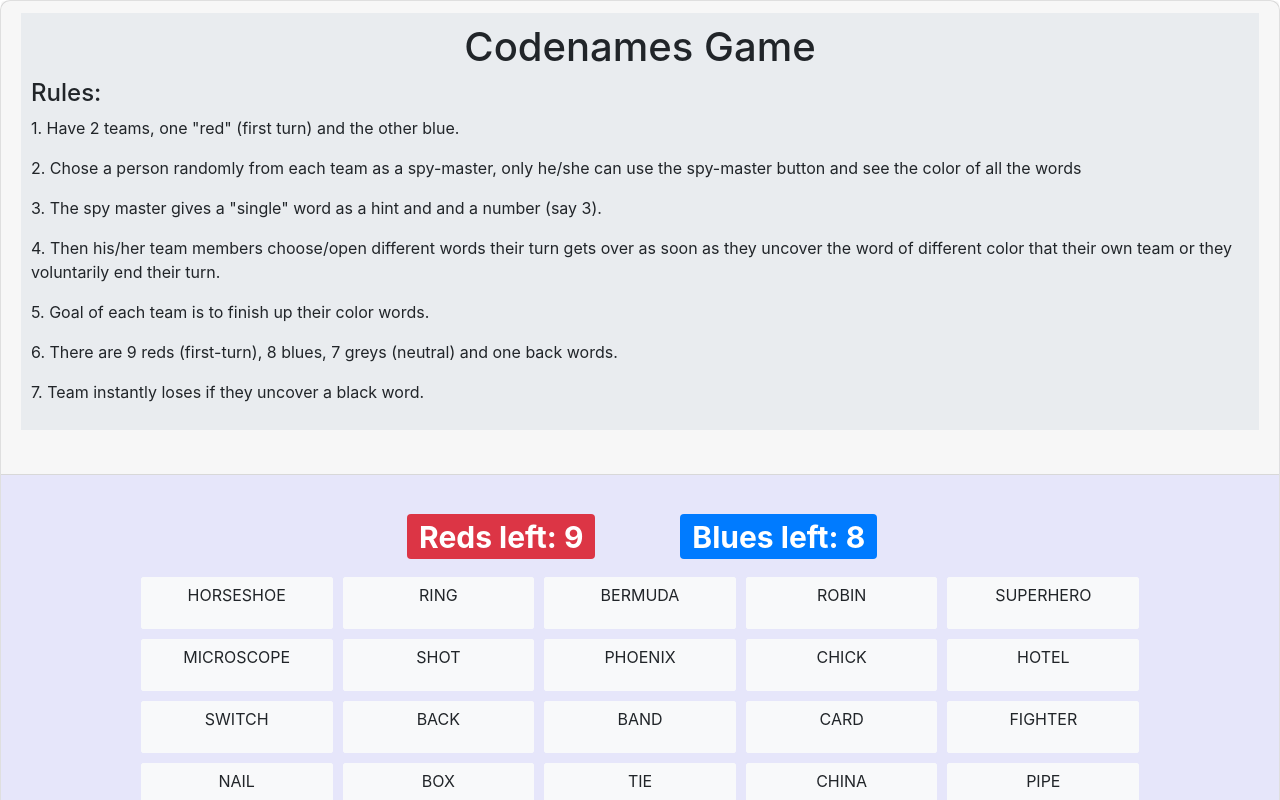
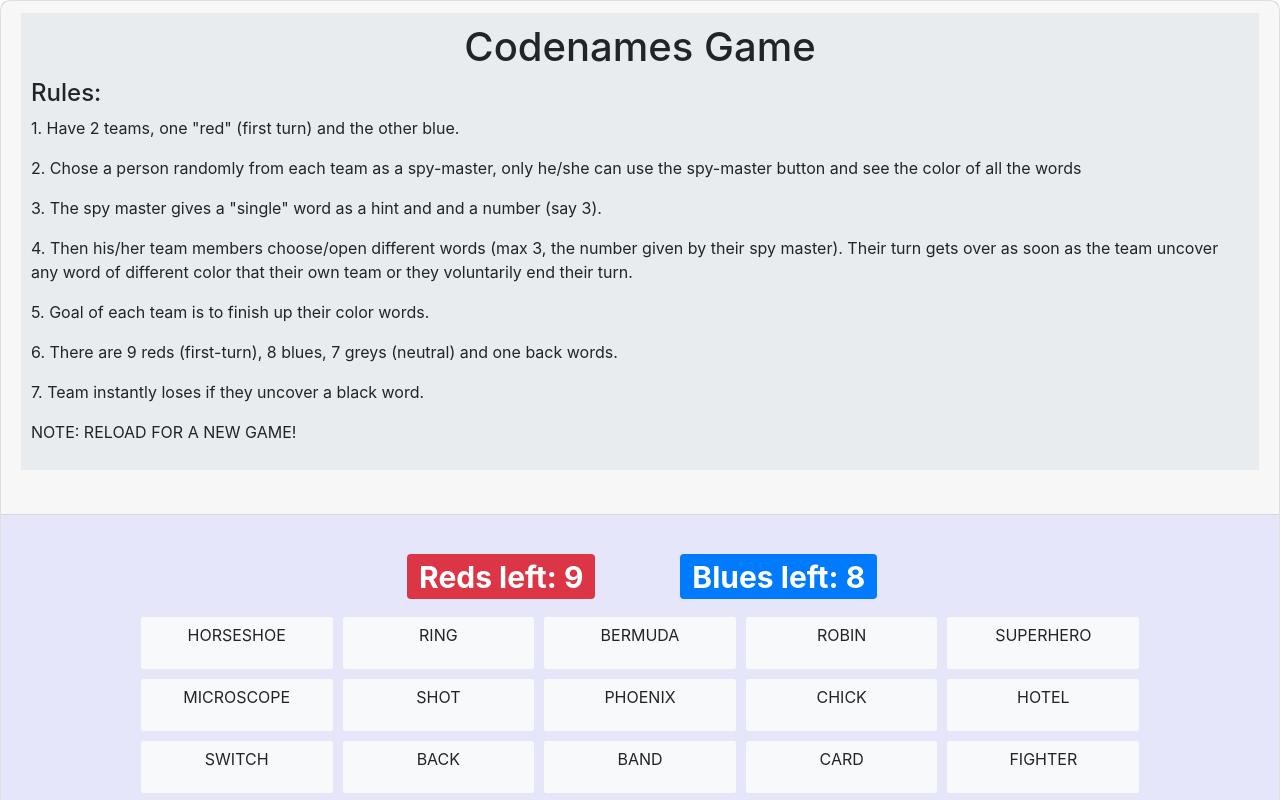
Before and after one commit to lprakashv/codenames-spa, a React (Create React App) app: page / in a window 1280 px wide. Shown: the top 800 px of the page. Built offline with nearby package versions, Linux system fonts and the light colour scheme.

Commit message:
hints fix

```diff
--- a/src/WordBoard.js
+++ b/src/WordBoard.js
@@ -99,10 +99,11 @@ class WordBoard extends Component {
                         <p style={{textAlign: 'left'}}>1. Have 2 teams, one "red" (first turn) and the other blue.</p>
                         <p style={{textAlign: 'left'}}>2. Chose a person randomly from each team as a spy-master, only he/she can use the spy-master button and see the color of all the words</p>
                         <p style={{textAlign: 'left'}}>3. The spy master gives a "single" word as a hint and and a number (say 3).</p>
-                        <p style={{textAlign: 'left'}}>4. Then his/her team members choose/open different words their turn gets over as soon as they uncover the word of different color that their own team or they voluntarily end their turn.</p>
+                        <p style={{textAlign: 'left'}}>4. Then his/her team members choose/open different words (max 3, the number given by their spy master). Their turn gets over as soon as the team uncover any word of different color that their own team or they voluntarily end their turn.</p>
                         <p style={{textAlign: 'left'}}>5. Goal of each team is to finish up their color words.</p>
                         <p style={{textAlign: 'left'}}>6. There are 9 reds (first-turn), 8 blues, 7 greys (neutral) and one back words.</p>
                         <p style={{textAlign: 'left'}}>7. Team instantly loses if they uncover a black word.</p>
+                        <p style={{textAlign: 'left'}}>NOTE: RELOAD FOR A NEW GAME!</p>
                     </Jumbotron>
                 </Card.Header>
                 <Card.Body style={{ backgroundColor: (spyMaster) ? 'black' : 'lavender' }}>
```
